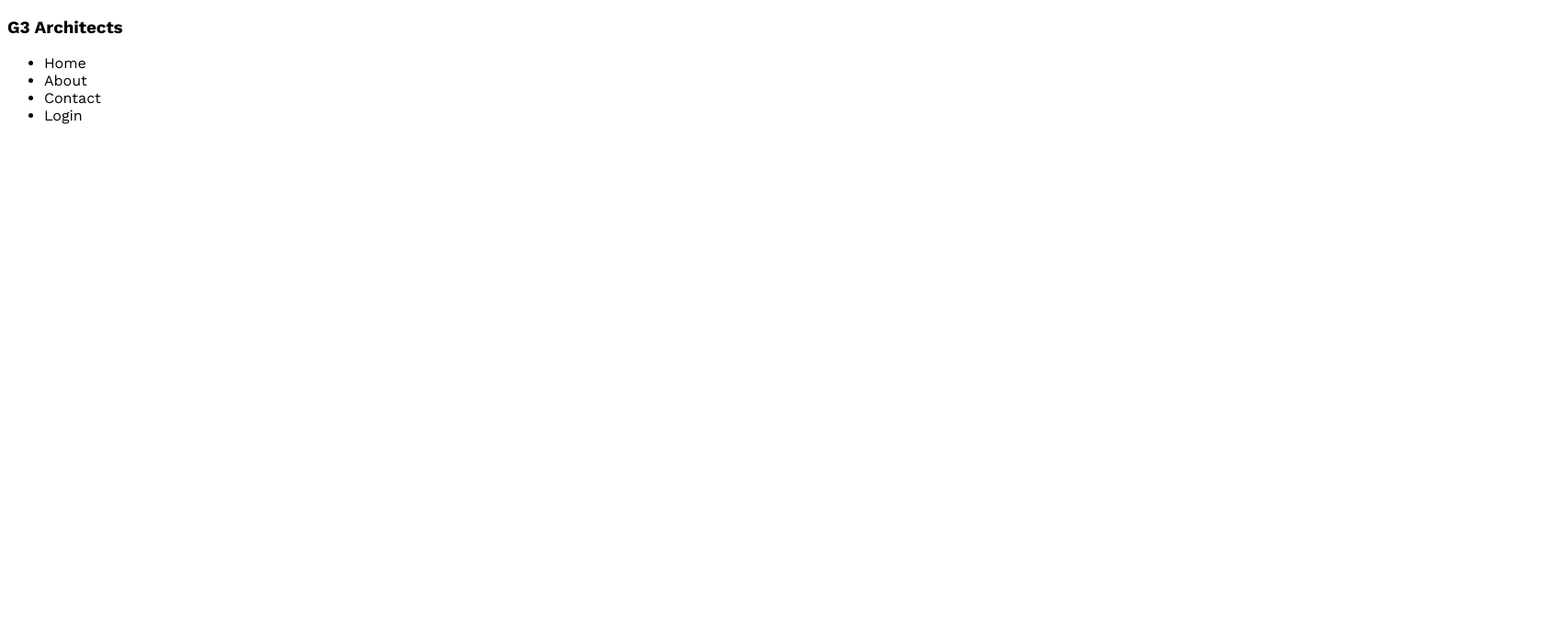
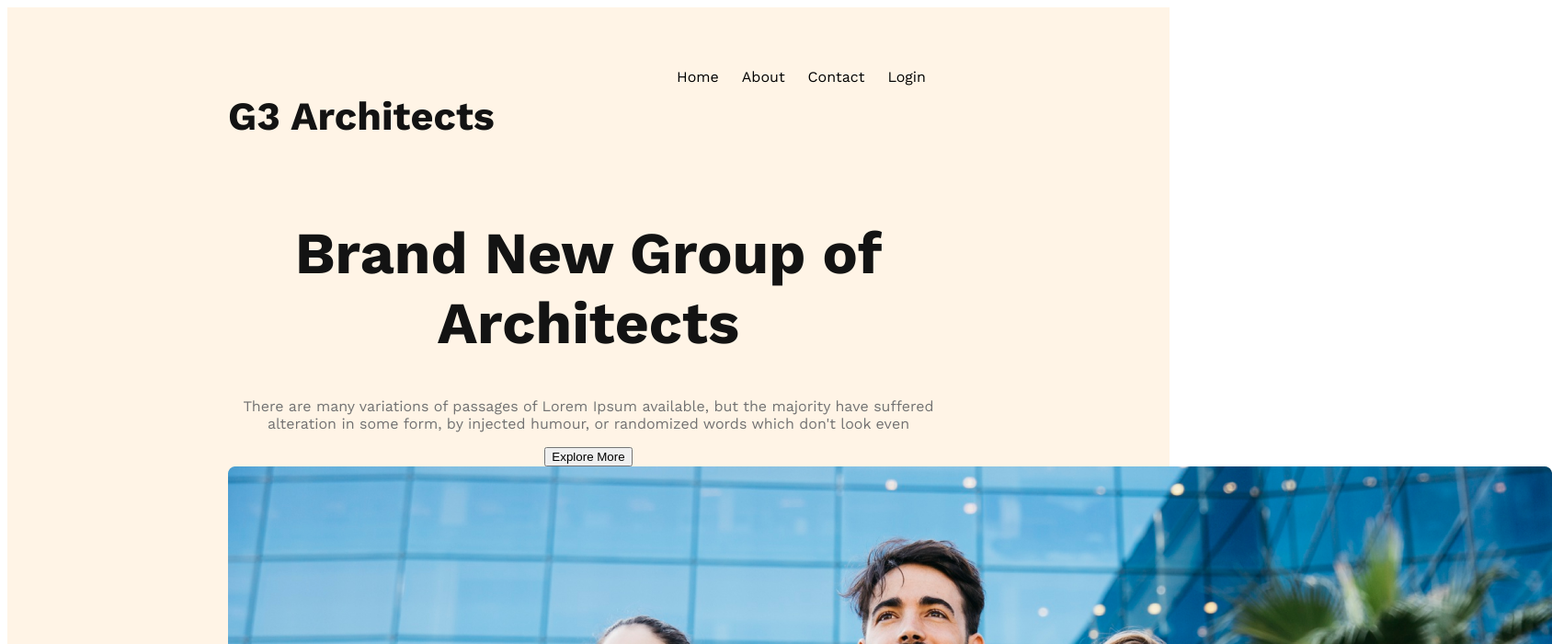
Before and after one commit to Be3tle/g3-architect-responsive-website, a plain HTML site: page index.html in a window 1280 px wide. Shown: the top 700 px of the page at 92% size, 1688 px wide, since content can reach past the window. Drawn offline with nearby package versions, Linux system fonts and the light colour scheme.

Commit message:
banner content added

```diff
--- a/index.html
+++ b/index.html
@@ -14,7 +14,7 @@
 <body>
     <header>
         <nav>
-            <h3>G3 Architects</h3>
+            <h3 class="nav-title">G3 Architects</h3>
             <ul>
                 <li><a href="#"></a>Home</li>
                 <li><a href="#"></a>About</li>
@@ -22,6 +22,18 @@
                 <li><a href="#"></a>Login</li>
             </ul>
         </nav>
+
+        <div class="banner">
+            <div class="banner-content">
+                <h1 class="banner-title">Brand New Group of Architects</h1>
+                <p class="banner-description">
+                    There are many variations of passages of Lorem Ipsum available, but the majority have suffered
+                    alteration in some form, by injected humour, or randomized words which don't look even
+                </p>
+                <button class="btn-primary">Explore More</button>
+            </div>
+            <img src="./images/banner.png" alt="">
+        </div>
     </header>
     <main>
 
--- a/style.css
+++ b/style.css
@@ -2,3 +2,52 @@
 body {
   font-family: "Work Sans", sans-serif;
 }
+.btn-primary {
+}
+/* header styles */
+header {
+  background: rgba(255, 144, 14, 0.1);
+  padding: 50px 240px;
+}
+
+.nav-title {
+  color: #131313;
+  font-size: 2.7rem;
+  font-weight: 700;
+}
+
+nav {
+  display: flex;
+  justify-content: space-between;
+}
+
+nav > ul {
+  display: flex;
+}
+nav li {
+  list-style: none;
+  margin-right: 25px;
+  font-weight: 500;
+  font-size: 1rem;
+}
+
+nav li a {
+  text-decoration: none;
+  color: #424242;
+}
+
+/* banner styles */
+.banner-content {
+  max-width: 800px;
+  text-align: center;
+  margin: 0 auto;
+}
+
+.banner-title {
+  color: #131313;
+  font-size: 4rem;
+  font-weight: 700;
+}
+.banner-description {
+  color: #727272;
+}
```
